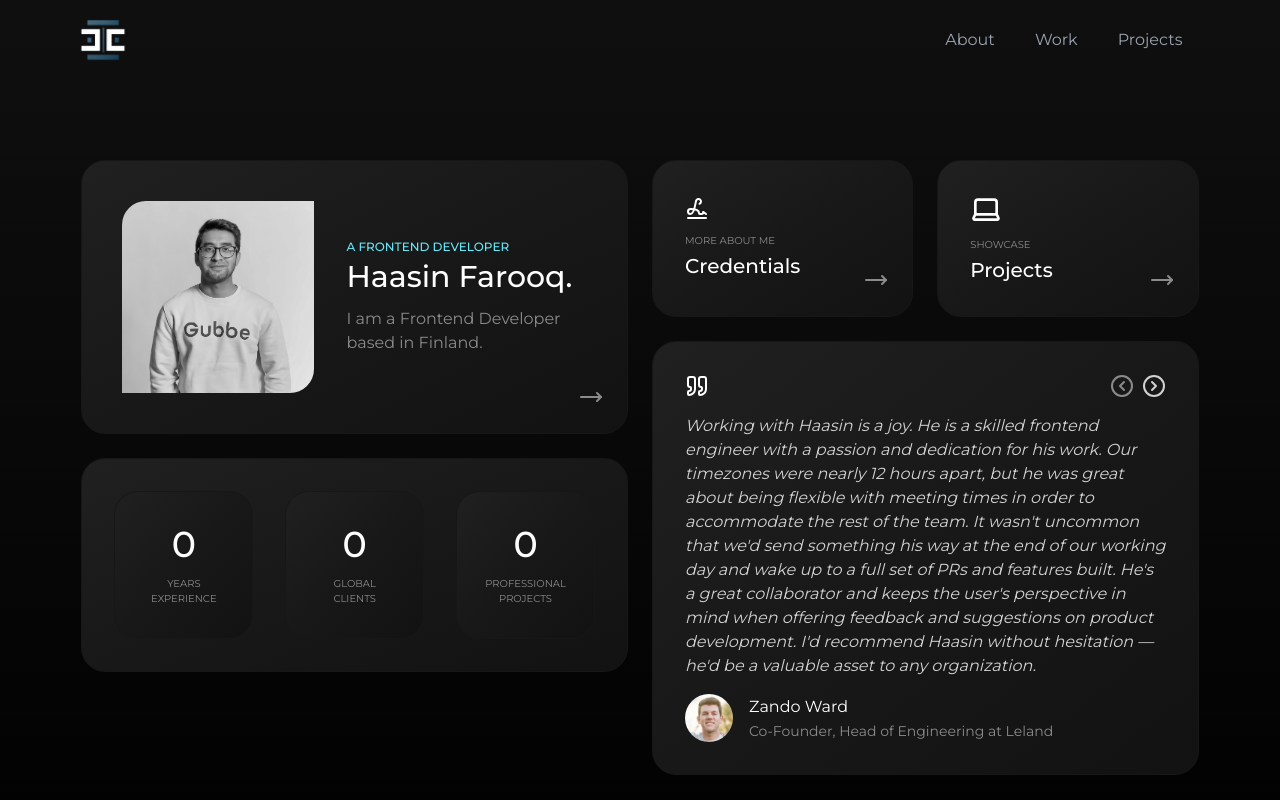
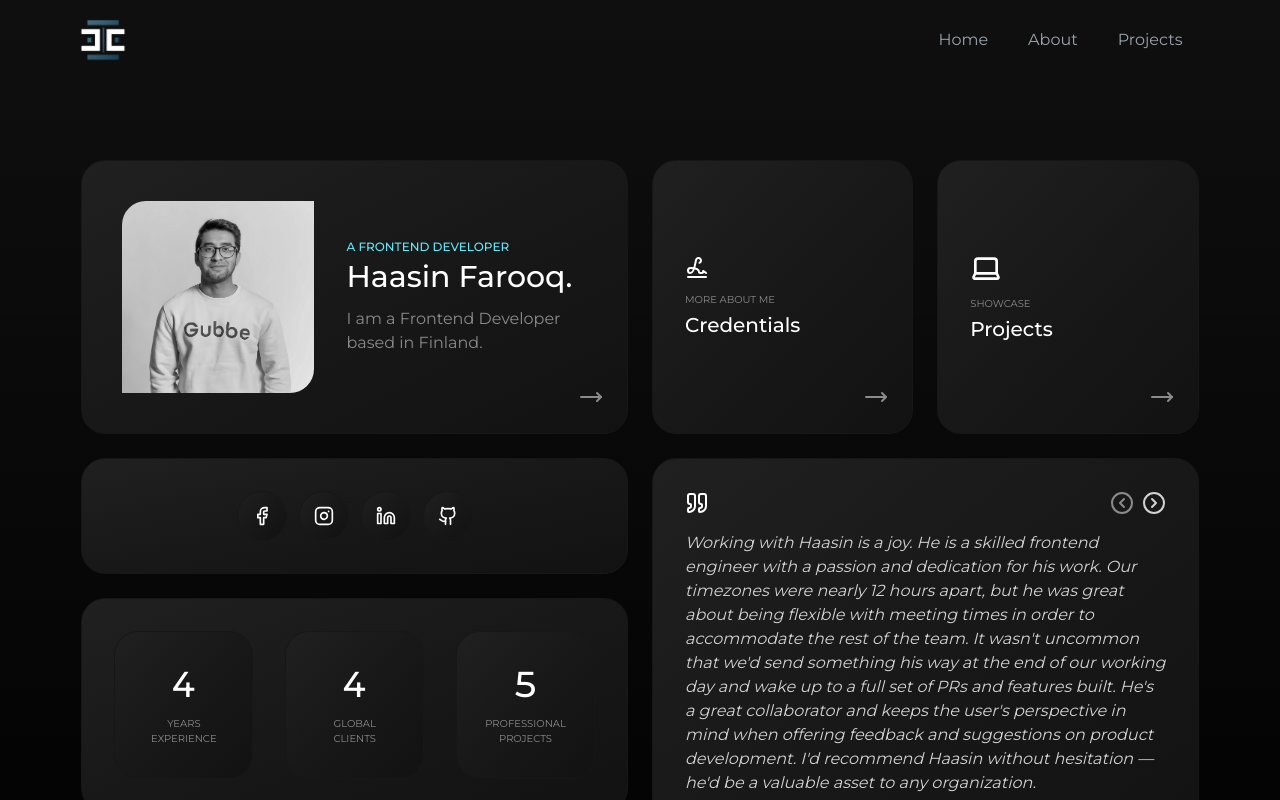
Before and after one commit to haasin-farooq/portfolio, a Next.js app: page / in a window 1280 px wide. Shown: the top 800 px of the page. Built offline with nearby package versions, Linux system fonts and the light colour scheme.

Commit message:
add socials on home page

```diff
--- a/src/app/page.tsx
+++ b/src/app/page.tsx
@@ -1,20 +1,29 @@
+"use client";
+
 import { CredentialsCard } from "@/components/about/CredentialsCard";
 import { ProfileCard } from "@/components/home/ProfileCard";
 import { ProjectsCard } from "@/components/home/ProjectsCard";
 import { RecommendationsCard } from "@/components/home/RecommendationsCard";
+import { SocialsCard } from "@/components/home/SocialsCard";
 import { StatsCard } from "@/components/home/StatsCard";
+import { Breakpoints, useMediaQuery } from "@/utils/hooks/useMediaQuery";
 
 const HomePage = () => {
+  const iMd = useMediaQuery(Breakpoints.MD);
+
   return (
-    <div className="columns-1 gap-6 space-y-6 md:columns-2">
+    <div className="grid grid-cols-1 gap-6 md:grid-cols-2">
       <ProfileCard />
-      <StatsCard className="hidden break-inside-avoid md:grid" />
+      <SocialsCard className="break-inside-avoid md:hidden" />
       <div className="grid grid-cols-1 gap-6 md:grid-cols-2">
         <CredentialsCard />
         <ProjectsCard />
       </div>
-      <StatsCard className="break-inside-avoid md:hidden" />
-      <RecommendationsCard className="break-inside-avoid " />
+      <div className="columns-1 gap-6 space-y-6 md:col-span-2 md:columns-2">
+        {iMd ? <SocialsCard className="break-inside-avoid" /> : null}
+        <StatsCard className="break-inside-avoid" />
+        <RecommendationsCard className="break-inside-avoid" />
+      </div>
     </div>
   );
 };
--- /dev/null
+++ b/src/components/common/Socials.tsx
@@ -0,0 +1,22 @@
+import { Facebook, Github, Instagram, Linkedin } from "lucide-react";
+import { type FC } from "react";
+
+import {
+  FACEBOOK_URL,
+  GITHUB_URL,
+  INSTAGRAM_URL,
+  LINKEDIN_URL,
+} from "@/utils/constants";
+
+import { SocialInfo } from "./SocialInfo";
+
+export const Socials: FC = () => {
+  return (
+    <div className="flex items-center justify-center gap-3">
+      <SocialInfo href={FACEBOOK_URL} Icon={Facebook} />
+      <SocialInfo href={INSTAGRAM_URL} Icon={Instagram} />
+      <SocialInfo href={LINKEDIN_URL} Icon={Linkedin} />
+      <SocialInfo href={GITHUB_URL} Icon={Github} />
+    </div>
+  );
+};
--- a/src/components/credentials/ProfileCardWithSocials.tsx
+++ b/src/components/credentials/ProfileCardWithSocials.tsx
@@ -1,17 +1,9 @@
-import { Facebook, Github, Instagram, Linkedin } from "lucide-react";
 import Image from "next/image";
 import { type FC } from "react";
 
-import {
-  FACEBOOK_URL,
-  GITHUB_URL,
-  INSTAGRAM_URL,
-  LINKEDIN_URL,
-} from "@/utils/constants";
-
 import ProfilePicture from "../../assets/images/profile-picture-2.jpg";
 import { InfoCard } from "../InfoCard";
-import { SocialInfo } from "../common/SocialInfo";
+import { Socials } from "../common/Socials";
 
 interface ProfileCardWithSocialsProps {
   className?: string;
@@ -31,12 +23,7 @@ export const ProfileCardWithSocials: FC<ProfileCardWithSocialsProps> = ({
         />
       </div>
       <h2 className="text-3xl font-medium">Haasin Farooq</h2>
-      <div className="flex items-center justify-center gap-3">
-        <SocialInfo href={FACEBOOK_URL} Icon={Facebook} />
-        <SocialInfo href={INSTAGRAM_URL} Icon={Instagram} />
-        <SocialInfo href={LINKEDIN_URL} Icon={Linkedin} />
-        <SocialInfo href={GITHUB_URL} Icon={Github} />
-      </div>
+      <Socials />
     </InfoCard>
   );
 };
--- /dev/null
+++ b/src/components/home/SocialsCard.tsx
@@ -0,0 +1,16 @@
+import { type FC } from "react";
+
+import { InfoCard } from "../InfoCard";
+import { Socials } from "../common/Socials";
+
+interface SocialsCardProps {
+  className?: string;
+}
+
+export const SocialsCard: FC<SocialsCardProps> = ({ className }) => {
+  return (
+    <InfoCard className={`p-8 ${className}`}>
+      <Socials />
+    </InfoCard>
+  );
+};
--- a/src/components/navbar/NavMenu.tsx
+++ b/src/components/navbar/NavMenu.tsx
@@ -37,13 +37,13 @@ export const NavMenu = () => {
         variants={variants}
         transition={{ duration: 0.3 }}
       >
-        <NavLink name="About" href="/" />
-        <NavLink name="Work" href="/" />
+        <NavLink name="Home" href="/" />
+        <NavLink name="About" href="/about" />
         <NavLink name="Projects" href="/" />
       </motion.ul>
       <ul className="hidden items-center space-x-3 md:flex">
-        <NavLink name="About" href="/" />
-        <NavLink name="Work" href="/" />
+        <NavLink name="Home" href="/" />
+        <NavLink name="About" href="/about" />
         <NavLink name="Projects" href="/" />
       </ul>
     </>
```
